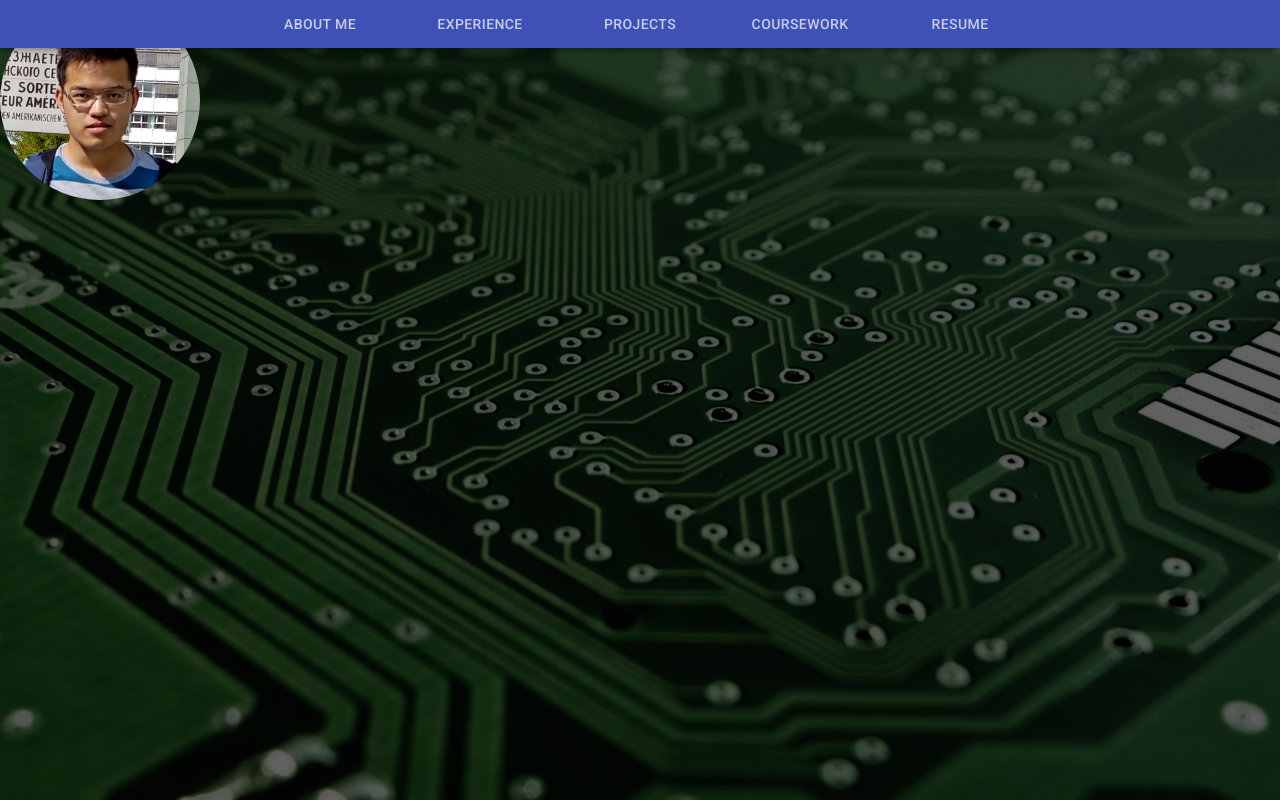
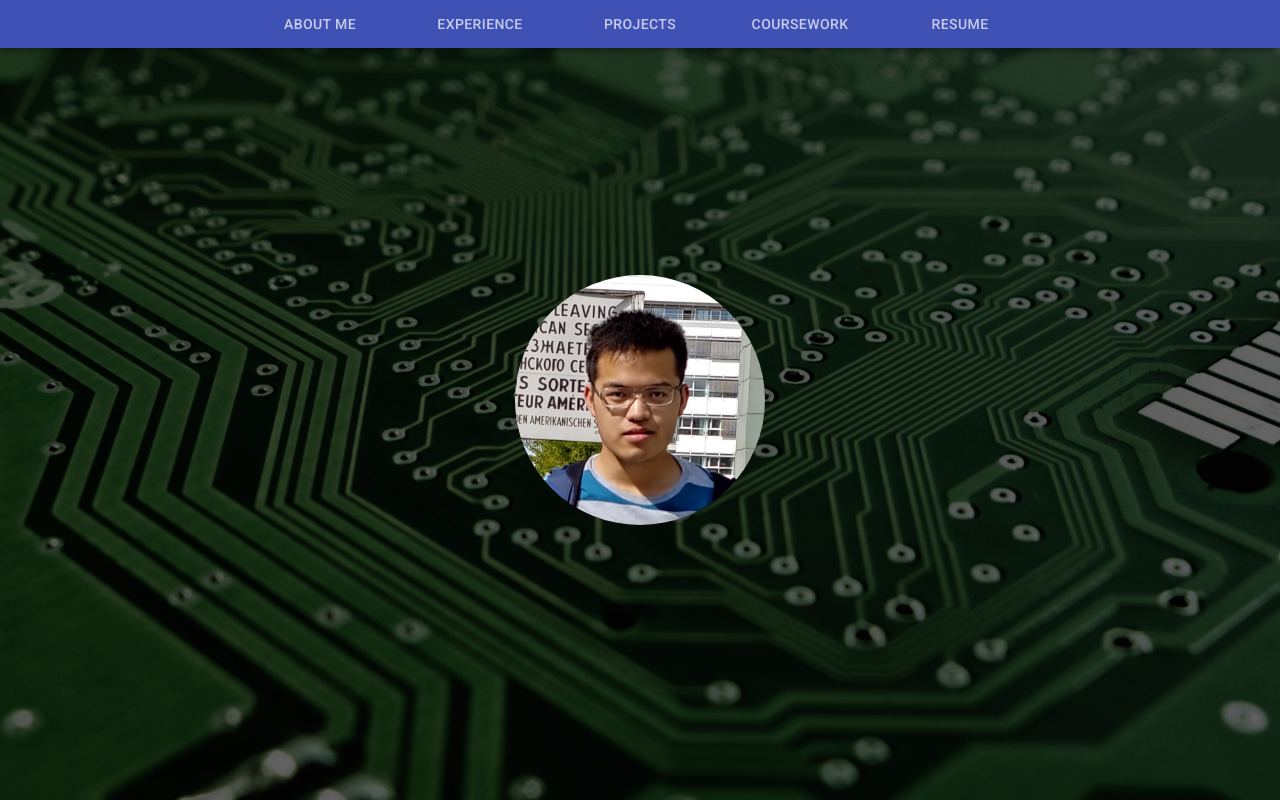
Before and after one commit to paulpan05/portfolio-website, a React (Create React App) app: page / in a window 1280 px wide. Built offline with nearby package versions, Linux system fonts and the light colour scheme.

Commit message:
About me page style modified to center content

```diff
--- a/src/components/AboutMe.tsx
+++ b/src/components/AboutMe.tsx
@@ -3,20 +3,25 @@ import Avatar from '@material-ui/core/Avatar';
 import { makeStyles, createStyles } from '@material-ui/core/styles';
 import profile from '../images/profile.jpg';
 import background from '../images/background.jpg';
+import Grid from '@material-ui/core/Grid';
 
 const useStyles = makeStyles(
   createStyles({
     avatar: {
-      width: 200,
-      height: 200
+      width: 250,
+      height: 250
     },
     masthead: {
+      background: `url(${background}) no-repeat center center fixed`,
+      WebkitBackgroundSize: "cover",
+      MozBackgroundSize: "cover",
+      backgroundSize: "cover",
+      OBackgroundSize: "cover"
+    },
+    grid: {
       height: '100vh',
       minHeight: '500px',
-      backgroundImage: `url(${background})`,
-      backgroundSize: 'cover',
-      backgroundPosition: 'center',
-      backgroundRepeat: 'no-repeat'
+      verticalAlign: 'middle'
     }
   })
 );
@@ -25,7 +30,15 @@ const AboutMe: React.FC = () => {
   const classes = useStyles();
   return(
     <header className={classes.masthead}>
-      <Avatar alt="Remy Sharp" src={profile} className={classes.avatar} />
+      <Grid
+        container
+        direction="column"
+        justify="center"
+        alignItems="center"
+        className={classes.grid}
+      >
+        <Avatar alt="Remy Sharp" src={profile} className={classes.avatar} />
+      </Grid>
     </header>
   );
 }
```
